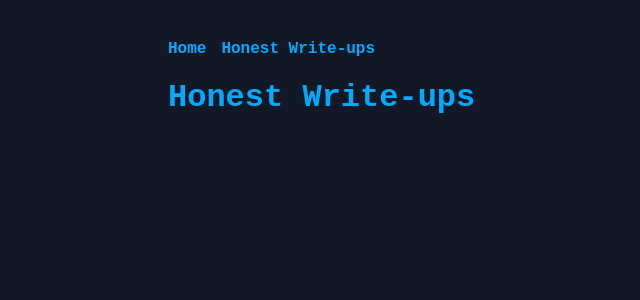
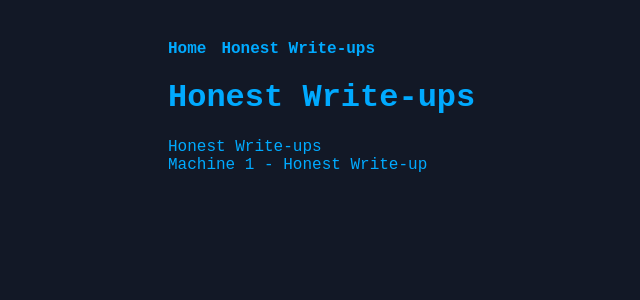
Before and after one commit to tiagomanunes/tiagomanunes.github.io, a Jekyll site: the page built from _writeups/index.md, in a window 1280 px wide. Shown: the top 300 px of the page, without its empty margins (72-712 px from the left). Built offline with Jekyll 4.4.1, drawn with Linux system fonts in a browser that asks for light colours.

Commit message:
Fix structure

```diff
--- a/_config.yml
+++ b/_config.yml
@@ -7,6 +7,7 @@ collections:
   writeups:
     output: true
     permalink: /writeups/:title/
+    index: true
 
 defaults:
   - scope:
--- /dev/null
+++ b/_writeups/index.md
@@ -0,0 +1,15 @@
+---
+layout: default
+title: Honest Write-ups
+permalink: /writeups/
+---
+
+# Honest Write-ups
+
+<ul>
+  {% for writeup in site.writeups %}
+    {% if writeup.name != "index" %}
+      <li><a href="{{ writeup.url }}">{{ writeup.title }}</a></li>
+    {% endif %}
+  {% endfor %}
+</ul>
--- a/writeups/index.md
+++ /dev/null
@@ -1,12 +0,0 @@
----
-layout: default
-title: Honest Write-ups
----
-
-# Honest Write-ups
-
-<ul>
-  {% for post in site.writeups %}
-    <li><a href="{{ post.url }}">{{ post.title }}</a></li>
-  {% endfor %}
-</ul>
```
Also changed, not shown: _writeups/machine1.md (renamed from _posts/2025-03-17-machine1.md).
